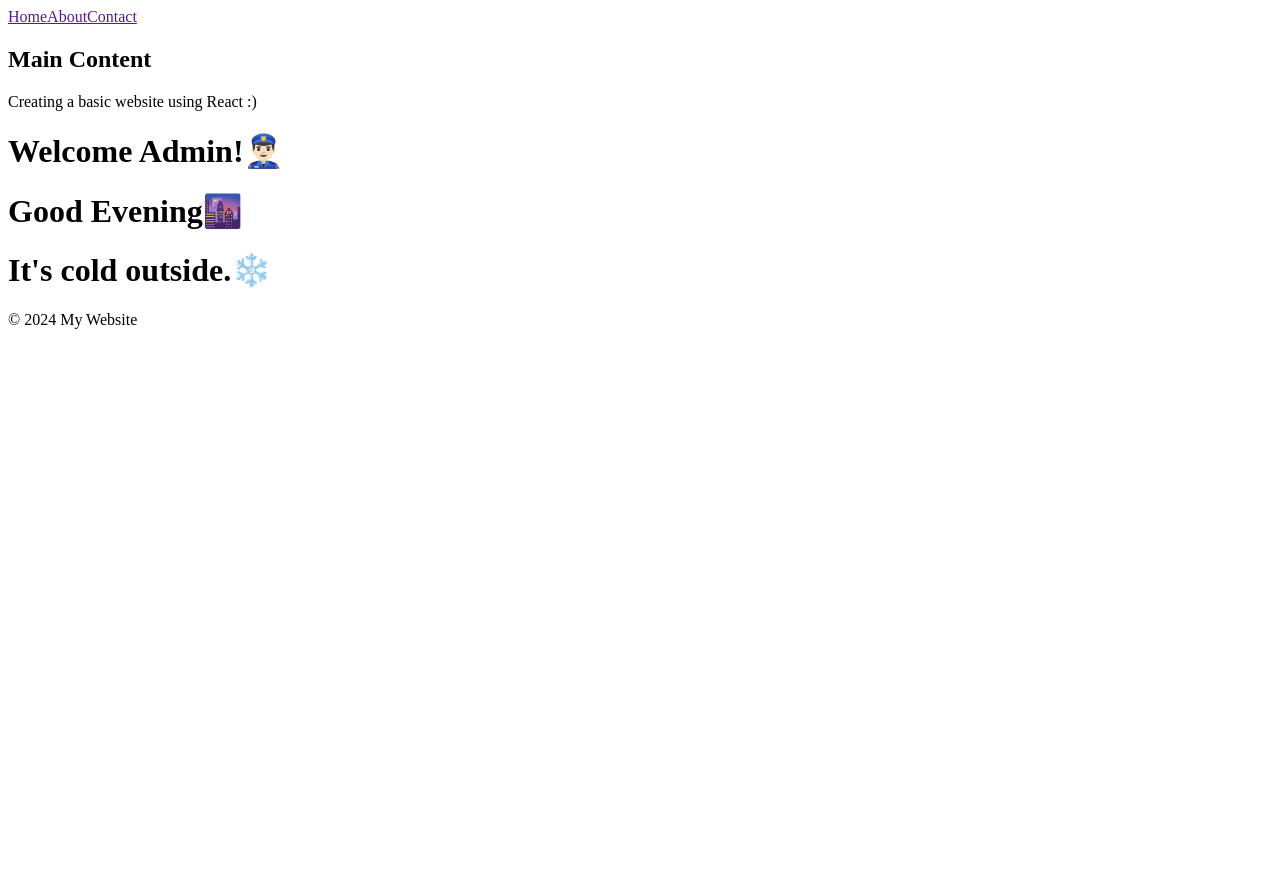
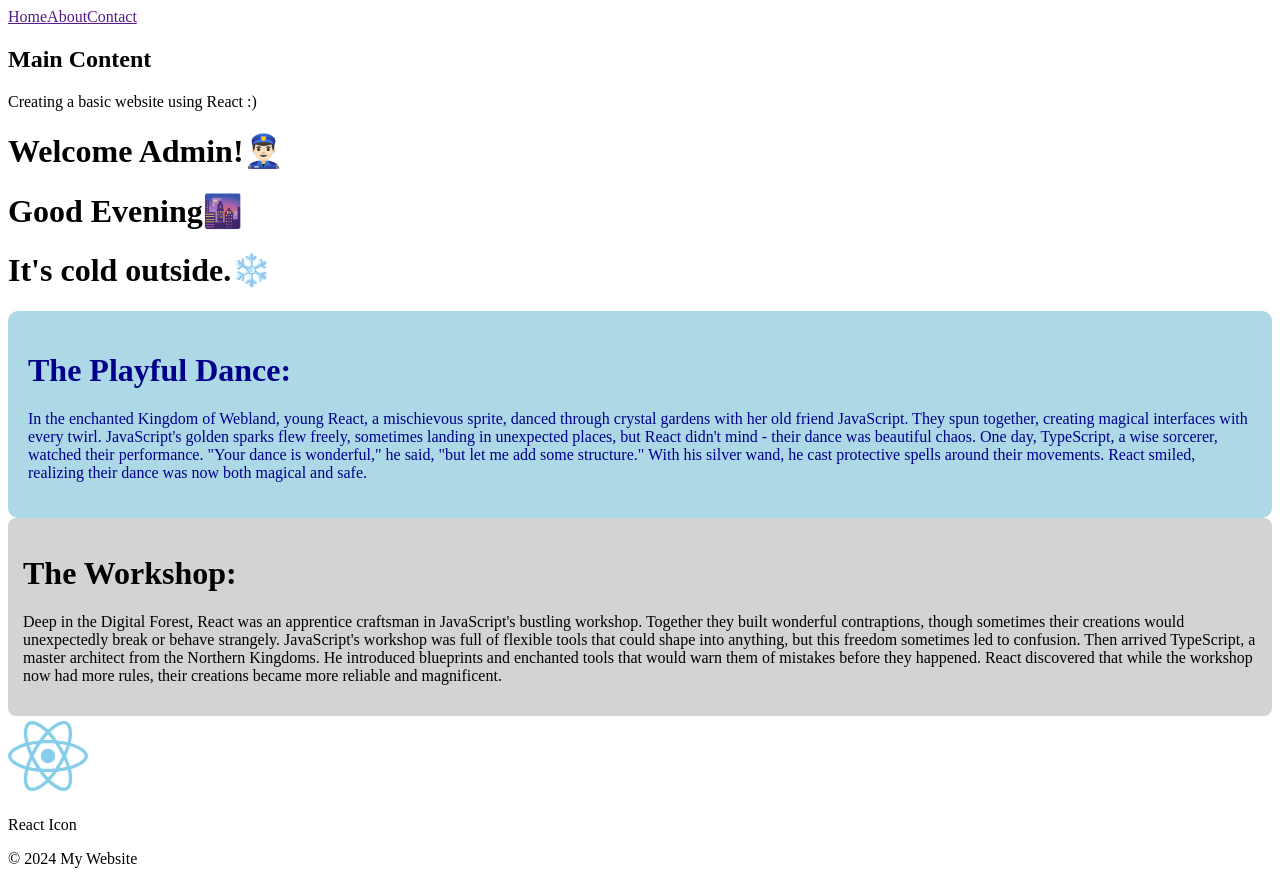
Before and after one commit to Vishnu473/React-Practice, a React (Vite) app: page / in a window 1280 px wide. Before the commit the page ends 800 px from the top, so only its background shows below. Built offline with nearby package versions, Linux system fonts and the light colour scheme.

Commit message:
Working with Inline-styles, Styles object

```diff
--- a/package.json
+++ b/package.json
@@ -11,7 +11,8 @@
   },
   "dependencies": {
     "react": "^18.3.1",
-    "react-dom": "^18.3.1"
+    "react-dom": "^18.3.1",
+    "react-icons": "^5.3.0"
   },
   "devDependencies": {
     "@eslint/js": "^9.14.0",
--- a/src/App.jsx
+++ b/src/App.jsx
@@ -17,6 +17,9 @@ import CardChildren from './components/CardChildren';
 import Weather from './components/Weather';
 import UserStatus from './components/UserStatus';
 import Greetings from './components/Greetings';
+import StyleCard from './components/StyleCard';
+import ProfileCard from './components/ProfileCard';
+import IconComponent from './components/IconComponent';
 
 const App = () => {
   return (
@@ -44,6 +47,9 @@ const App = () => {
       <UserStatus isLoggedIn={true} isAdmin={true}/>
       <Greetings timeOfDay='evening'/>
       <Weather temp={12}/>
+      <StyleCard />
+      <ProfileCard />
+      <IconComponent />
       <Footer />
 
     </div>
--- /dev/null
+++ b/src/components/IconComponent.jsx
@@ -0,0 +1,13 @@
+import React from 'react'
+import { FaReact } from "react-icons/fa";
+
+const IconComponent = () => {
+  return (
+    <div>
+        <FaReact style={{fontSize:'80px', color:'skyblue'}} title='ReactIcon'/>
+        <p>React Icon</p>
+    </div>
+  )
+}
+
+export default IconComponent
--- /dev/null
+++ b/src/components/ProfileCard.jsx
@@ -0,0 +1,13 @@
+import React from 'react'
+
+const ProfileCard = () => {
+    const profileStyle = {backgroundColor:'lightgray', color:'black', padding:'15px', borderRadius:'8px'};
+
+  return (
+    <div style={profileStyle}>
+        <h1> The Workshop:</h1>
+        <p>Deep in the Digital Forest, React was an apprentice craftsman in JavaScript's bustling workshop. Together they built wonderful contraptions, though sometimes their creations would unexpectedly break or behave strangely. JavaScript's workshop was full of flexible tools that could shape into anything, but this freedom sometimes led to confusion. Then arrived TypeScript, a master architect from the Northern Kingdoms. He introduced blueprints and enchanted tools that would warn them of mistakes before they happened. React discovered that while the workshop now had more rules, their creations became more reliable and magnificent.</p></div>
+  )
+}
+
+export default ProfileCard
--- /dev/null
+++ b/src/components/StyleCard.jsx
@@ -0,0 +1,13 @@
+import React from 'react'
+
+const StyleCard = () => {
+
+
+  return (
+    <div style={{backgroundColor:'lightblue', padding:'20px', borderRadius:'10px', color:'darkblue'}}>
+        <h1>The Playful Dance:</h1>
+        <p>In the enchanted Kingdom of Webland, young React, a mischievous sprite, danced through crystal gardens with her old friend JavaScript. They spun together, creating magical interfaces with every twirl. JavaScript's golden sparks flew freely, sometimes landing in unexpected places, but React didn't mind - their dance was beautiful chaos. One day, TypeScript, a wise sorcerer, watched their performance. "Your dance is wonderful," he said, "but let me add some structure." With his silver wand, he cast protective spells around their movements. React smiled, realizing their dance was now both magical and safe.</p></div>
+  )
+}
+
+export default StyleCard
--- a/src/components/Weather.jsx
+++ b/src/components/Weather.jsx
@@ -4,7 +4,7 @@ const Weather = ({temp}) => {
 
     if (temp < 15) {
         return <h1>It's cold outside.❄️</h1>;
-      } else if (temp < 25) {
+      } else if (temp >= 15 && temp <= 25) {
         return <h1>It's nice outside.🌤️</h1>;
       } else {
         return <h1>It's hot outside.☀️</h1>
```
Also changed, not shown: 1 other file (tests, documents, lock files or other folders).
